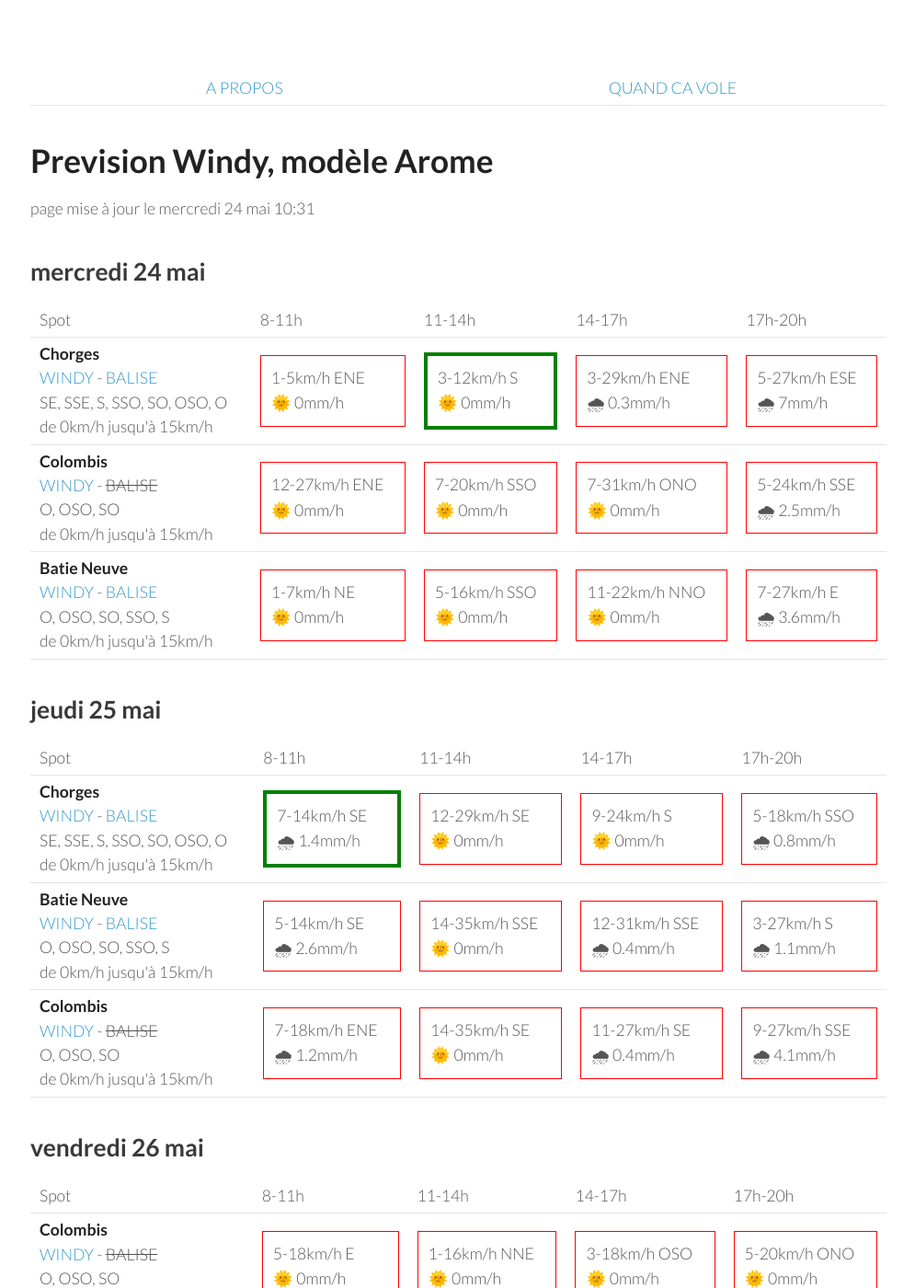
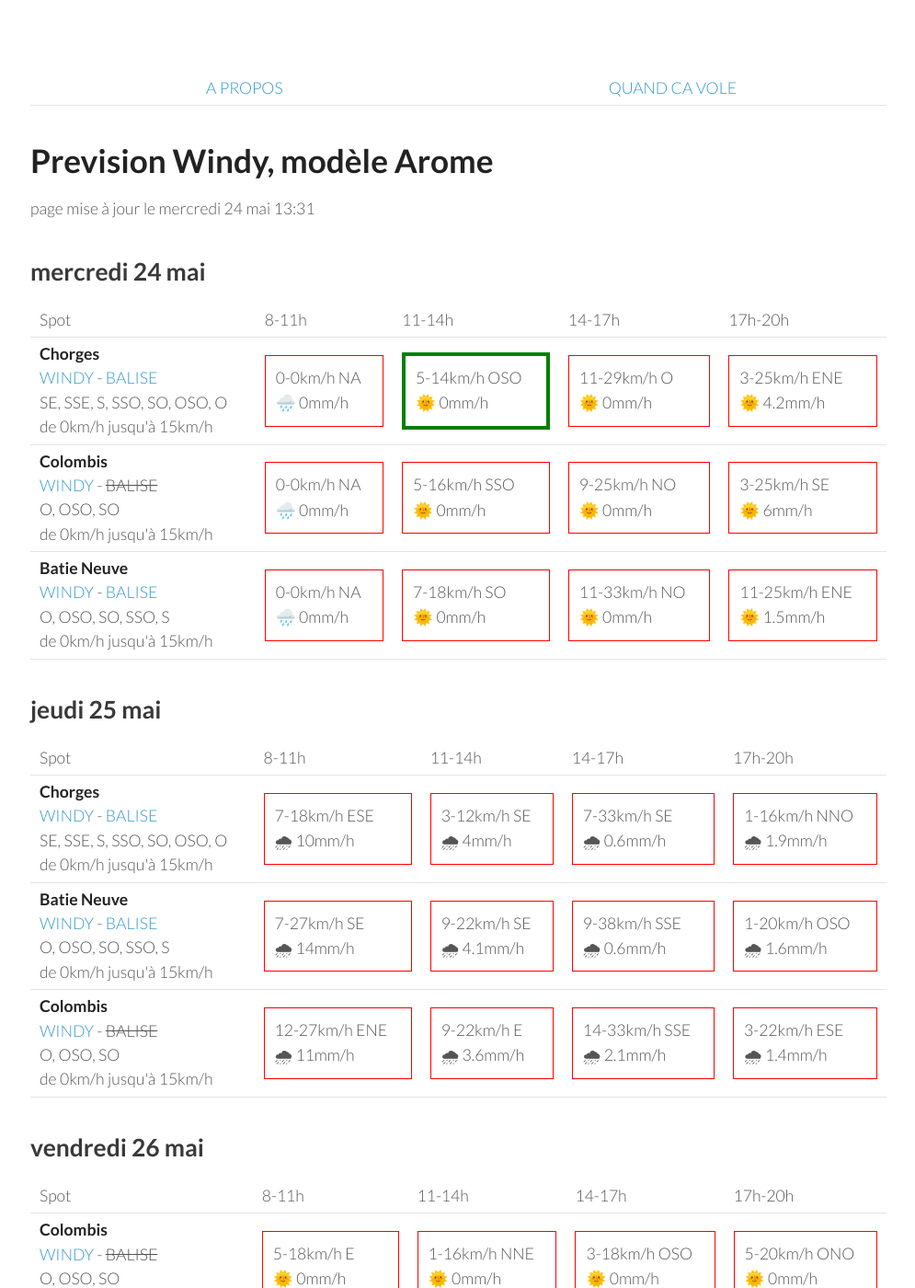
Before and after one commit to parapente-dans-le-nord/parapente-dans-le-nord.github.io, a Jekyll site: the page built from serre_poncon.markdown, in a window 1280 px wide and 1400 px high. Shown: the whole window at 92% size, without its empty margins (25-1020 px from the left). Built offline with Jekyll 4.4.1, drawn with Linux system fonts in a browser that asks for light colours.

Commit message:
update index.markdown

```diff
--- a/serre_poncon.markdown
+++ b/serre_poncon.markdown
@@ -7,7 +7,7 @@ title:  "Tous les spots"
 {: .links}
 
 # Prevision Windy, modèle Arome
-page mise à jour le mercredi 24 mai 10:31
+page mise à jour le mercredi 24 mai 13:31
 
 ## mercredi 24 mai
 
@@ -24,31 +24,28 @@ page mise à jour le mercredi 24 mai 10:31
 <tr>
         <td><strong>Chorges</strong><br><a href="https://windy.com/44.578/6.280?44.559,6.262,10">WINDY</a> - <span class=""><a href="https://www.openwindmap.org/PP554">BALISE</a> </span><br> <span class="vent-favorable">SE, SSE, S, SSO, SO, OSO, O</span><br><span class="force-vent">de 0km/h jusqu'à 15km/h</span> </td>
 
-            <td><div class="not-flyable"><p>1-5km/h ENE</p><p>🌞 0mm/h</p></div></td>
-            <td><div class="flyable"><p>3-12km/h S</p><p>🌞 0mm/h</p></div></td>
-            <td><div class="not-flyable"><p>3-29km/h ENE</p><p>🌧 0.3mm/h</p></div></td>
-            <td><div class="not-flyable"><p>5-27km/h ESE</p><p>🌧 7mm/h</p></div></td>
-
+            <td><div class="not-flyable"><p>0-0km/h NA</p><p>🌧️ 0mm/h</p></div></td>
+            <td><div class="flyable"><p>5-14km/h OSO</p><p>🌞 0mm/h</p></div></td>
+            <td><div class="not-flyable"><p>11-29km/h O</p><p>🌞 0mm/h</p></div></td>
+            <td><div class="not-flyable"><p>3-25km/h ENE</p><p>🌞 4.2mm/h</p></div></td>
 
     </tr>
 <tr>
         <td><strong>Colombis</strong><br><a href="https://windy.com/44.494/6.216?44.559,6.262,10">WINDY</a> - <span class="no-balise"> BALISE </span><br> <span class="vent-favorable">O, OSO, SO</span><br><span class="force-vent">de 0km/h jusqu'à 15km/h</span> </td>
 
-            <td><div class="not-flyable"><p>12-27km/h ENE</p><p>🌞 0mm/h</p></div></td>
-            <td><div class="not-flyable"><p>7-20km/h SSO</p><p>🌞 0mm/h</p></div></td>
-            <td><div class="not-flyable"><p>7-31km/h ONO</p><p>🌞 0mm/h</p></div></td>
-            <td><div class="not-flyable"><p>5-24km/h SSE</p><p>🌧 2.5mm/h</p></div></td>
-
+            <td><div class="not-flyable"><p>0-0km/h NA</p><p>🌧️ 0mm/h</p></div></td>
+            <td><div class="not-flyable"><p>5-16km/h SSO</p><p>🌞 0mm/h</p></div></td>
+            <td><div class="not-flyable"><p>9-25km/h NO</p><p>🌞 0mm/h</p></div></td>
+            <td><div class="not-flyable"><p>3-25km/h SE</p><p>🌞 6mm/h</p></div></td>
 
     </tr>
 <tr>
         <td><strong>Batie Neuve</strong><br><a href="https://windy.com/44.584/6.236?44.559,6.262,10,m:eTtagly">WINDY</a> - <span class=""><a href="https://www.openwindmap.org/PP554">BALISE</a> </span><br> <span class="vent-favorable">O, OSO, SO, SSO, S</span><br><span class="force-vent">de 0km/h jusqu'à 15km/h</span> </td>
 
-            <td><div class="not-flyable"><p>1-7km/h NE</p><p>🌞 0mm/h</p></div></td>
-            <td><div class="not-flyable"><p>5-16km/h SSO</p><p>🌞 0mm/h</p></div></td>
-            <td><div class="not-flyable"><p>11-22km/h NNO</p><p>🌞 0mm/h</p></div></td>
-            <td><div class="not-flyable"><p>7-27km/h E</p><p>🌧 3.6mm/h</p></div></td>
-
+            <td><div class="not-flyable"><p>0-0km/h NA</p><p>🌧️ 0mm/h</p></div></td>
+            <td><div class="not-flyable"><p>7-18km/h SO</p><p>🌞 0mm/h</p></div></td>
+            <td><div class="not-flyable"><p>11-33km/h NO</p><p>🌞 0mm/h</p></div></td>
+            <td><div class="not-flyable"><p>11-25km/h ENE</p><p>🌞 1.5mm/h</p></div></td>
 
     </tr>
 
@@ -70,30 +67,30 @@ page mise à jour le mercredi 24 mai 10:31
 <tr>
         <td><strong>Chorges</strong><br><a href="https://windy.com/44.578/6.280?44.559,6.262,10">WINDY</a> - <span class=""><a href="https://www.openwindmap.org/PP554">BALISE</a> </span><br> <span class="vent-favorable">SE, SSE, S, SSO, SO, OSO, O</span><br><span class="force-vent">de 0km/h jusqu'à 15km/h</span> </td>
 
-            <td><div class="flyable"><p>7-14km/h SE</p><p>🌧 1.4mm/h</p></div></td>
-            <td><div class="not-flyable"><p>12-29km/h SE</p><p>🌞 0mm/h</p></div></td>
-            <td><div class="not-flyable"><p>9-24km/h S</p><p>🌞 0mm/h</p></div></td>
-            <td><div class="not-flyable"><p>5-18km/h SSO</p><p>🌧 0.8mm/h</p></div></td>
+            <td><div class="not-flyable"><p>7-18km/h ESE</p><p>🌧 10mm/h</p></div></td>
+            <td><div class="not-flyable"><p>3-12km/h SE</p><p>🌧 4mm/h</p></div></td>
+            <td><div class="not-flyable"><p>7-33km/h SE</p><p>🌧 0.6mm/h</p></div></td>
+            <td><div class="not-flyable"><p>1-16km/h NNO</p><p>🌧 1.9mm/h</p></div></td>
 
 
     </tr>
 <tr>
         <td><strong>Batie Neuve</strong><br><a href="https://windy.com/44.584/6.236?44.559,6.262,10,m:eTtagly">WINDY</a> - <span class=""><a href="https://www.openwindmap.org/PP554">BALISE</a> </span><br> <span class="vent-favorable">O, OSO, SO, SSO, S</span><br><span class="force-vent">de 0km/h jusqu'à 15km/h</span> </td>
 
-            <td><div class="not-flyable"><p>5-14km/h SE</p><p>🌧 2.6mm/h</p></div></td>
-            <td><div class="not-flyable"><p>14-35km/h SSE</p><p>🌞 0mm/h</p></div></td>
-            <td><div class="not-flyable"><p>12-31km/h SSE</p><p>🌧 0.4mm/h</p></div></td>
-            <td><div class="not-flyable"><p>3-27km/h S</p><p>🌧 1.1mm/h</p></div></td>
+            <td><div class="not-flyable"><p>7-27km/h SE</p><p>🌧 14mm/h</p></div></td>
+            <td><div class="not-flyable"><p>9-22km/h SE</p><p>🌧 4.1mm/h</p></div></td>
+            <td><div class="not-flyable"><p>9-38km/h SSE</p><p>🌧 0.6mm/h</p></div></td>
+            <td><div class="not-flyable"><p>1-20km/h OSO</p><p>🌧 1.6mm/h</p></div></td>
 
 
     </tr>
 <tr>
         <td><strong>Colombis</strong><br><a href="https://windy.com/44.494/6.216?44.559,6.262,10">WINDY</a> - <span class="no-balise"> BALISE </span><br> <span class="vent-favorable">O, OSO, SO</span><br><span class="force-vent">de 0km/h jusqu'à 15km/h</span> </td>
 
-            <td><div class="not-flyable"><p>7-18km/h ENE</p><p>🌧 1.2mm/h</p></div></td>
-            <td><div class="not-flyable"><p>14-35km/h SE</p><p>🌞 0mm/h</p></div></td>
-            <td><div class="not-flyable"><p>11-27km/h SE</p><p>🌧 0.4mm/h</p></div></td>
-            <td><div class="not-flyable"><p>9-27km/h SSE</p><p>🌧 4.1mm/h</p></div></td>
+            <td><div class="not-flyable"><p>12-27km/h ENE</p><p>🌧 11mm/h</p></div></td>
+            <td><div class="not-flyable"><p>9-22km/h E</p><p>🌧 3.6mm/h</p></div></td>
+            <td><div class="not-flyable"><p>14-33km/h SSE</p><p>🌧 2.1mm/h</p></div></td>
+            <td><div class="not-flyable"><p>3-22km/h ESE</p><p>🌧 1.4mm/h</p></div></td>
 
 
     </tr>
```
